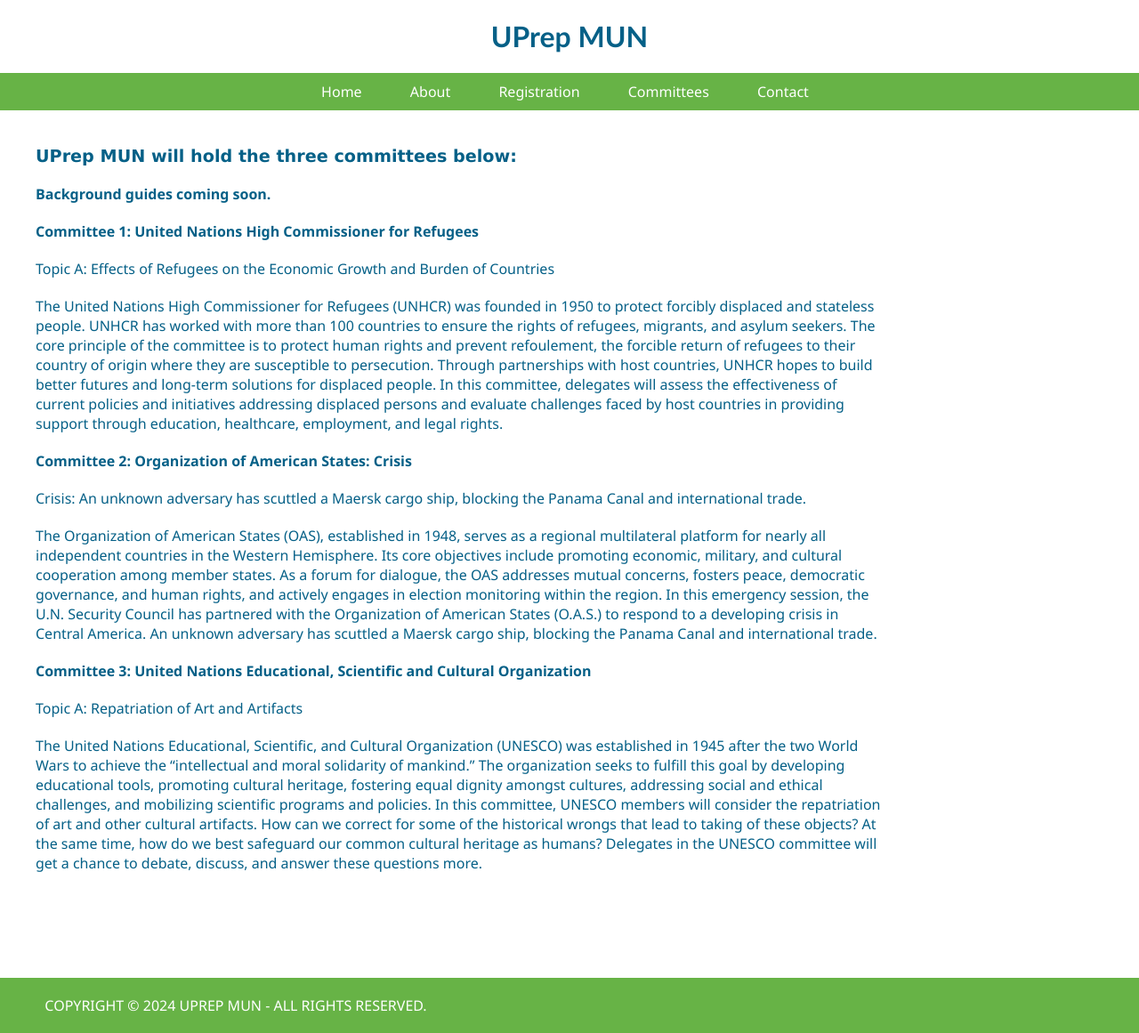
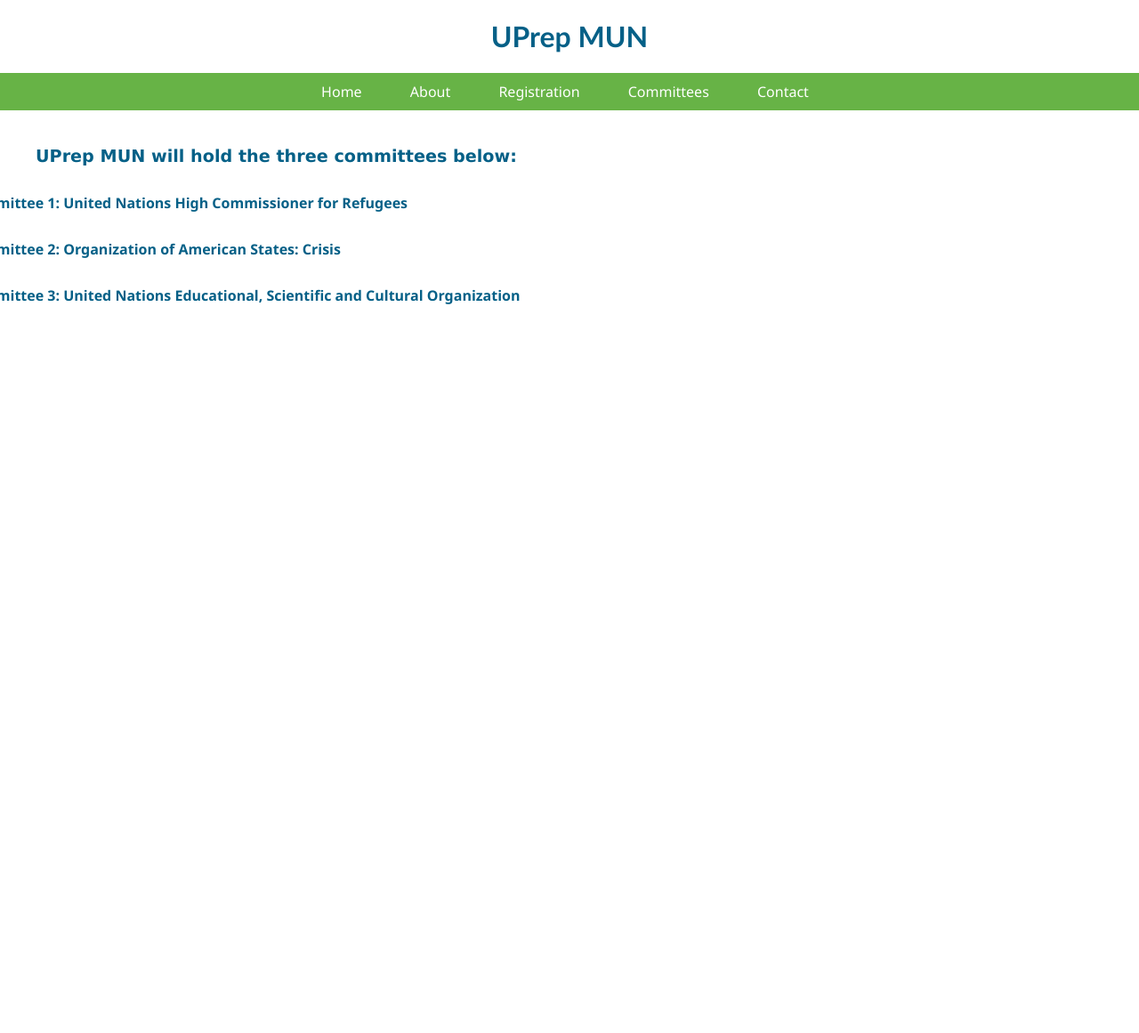
Before and after one commit to AnoushaMukherjee/UPrepMUN-website, a Flask app: page /templates/committees in a window 1280 px wide. Shown: the whole page at 89% size. After the commit the page ends 342 px from the top, so only its background shows below. Run offline with Flask 3, Linux system fonts and the light colour scheme.

Commit message:
Update committees.html

```diff
--- a/templates/committees.html
+++ b/templates/committees.html
@@ -89,10 +89,16 @@
         padding: 20px;
         text-align: center;
     }
+    .committee-dropdown {
+        margin-top: 20px;
+        margin-left: -80px;
+    }
+    .committee-description {
+        display: none;
+    }
     </style>
     <title>UPrep MUN</title>
 </head>
-    <link rel="icon" type="image/png" href="{{ url_for('static', filename='upreplogo.png') }}">
 <body>
     <h1>UPrep MUN</h1>
     <nav>
@@ -107,24 +113,25 @@
     <div class="container">
         <div class="about-MUN">
             <h2><b>UPrep MUN will hold the three committees below:</b></h2>
-            <p><b>Background guides coming soon.</b></p>
+            <div class="committee-dropdown">
                 <p><b>Committee 1: United Nations High Commissioner for Refugees</b></p>
+                <div class="committee-description">
                     <p>Topic A: Effects of Refugees on the Economic Growth and Burden of Countries</p>
                     <p>The United Nations High Commissioner for Refugees (UNHCR) was founded in 1950 to protect forcibly displaced and stateless people. UNHCR has worked with more than 100 countries to ensure the rights of refugees, migrants, and asylum seekers. The core principle of the committee is to protect human rights and prevent refoulement, the forcible return of refugees to their country of origin where they are susceptible to persecution. Through partnerships with host countries, UNHCR hopes to build better futures and long-term solutions for displaced people. In this committee, delegates will assess the effectiveness of current policies and initiatives addressing displaced persons and evaluate challenges faced by host countries in providing support through education, healthcare, employment, and legal rights.</p>
-
+                </div>
+            </div>
+            <div class="committee-dropdown">
                 <p><b>Committee 2: Organization of American States: Crisis</b></p>
+                <div class="committee-description">
                     <p>Crisis: An unknown adversary has scuttled a Maersk cargo ship, blocking the Panama Canal and international trade.</p>
                     <p>The Organization of American States (OAS), established in 1948, serves as a regional multilateral platform for nearly all independent countries in the Western Hemisphere. Its core objectives include promoting economic, military, and cultural cooperation among member states. As a forum for dialogue, the OAS addresses mutual concerns, fosters peace, democratic governance, and human rights, and actively engages in election monitoring within the region. In this emergency session, the U.N. Security Council has partnered with the Organization of American States (O.A.S.) to respond to a developing crisis in Central America. An unknown adversary has scuttled a Maersk cargo ship, blocking the Panama Canal and international trade.</p>
-
+                </div>
+            </div>
+            <div class="committee-dropdown">
                 <p><b>Committee 3: United Nations Educational, Scientific and Cultural Organization</b></p>
+                <div class="committee-description">
                     <p>Topic A: Repatriation of Art and Artifacts</p>
                     <p>The United Nations Educational, Scientific, and Cultural Organization (UNESCO) was established in 1945 after the two World Wars to achieve the “intellectual and moral solidarity of mankind.” The organization seeks to fulfill this goal by developing educational tools, promoting cultural heritage, fostering equal dignity amongst cultures, addressing social and ethical challenges, and mobilizing scientific programs and policies. In this committee, UNESCO members will consider the repatriation of art and other cultural artifacts. How can we correct for some of the historical wrongs that lead to taking of these objects? At the same time, how do we best safeguard our common cultural heritage as humans? Delegates in the UNESCO committee will get a chance to debate, discuss, and answer these questions more.</p>
                 </div>
             </div>
-    <div class="container">
-        <div class="about-MUN2">
-            <p2>COPYRIGHT © 2024 UPREP MUN - ALL RIGHTS RESERVED.</p2>
-        </div>
-    </div>
-</body>
-</html>
+        </div
```
Lines whose indentation alone changed are shown as unchanged.
